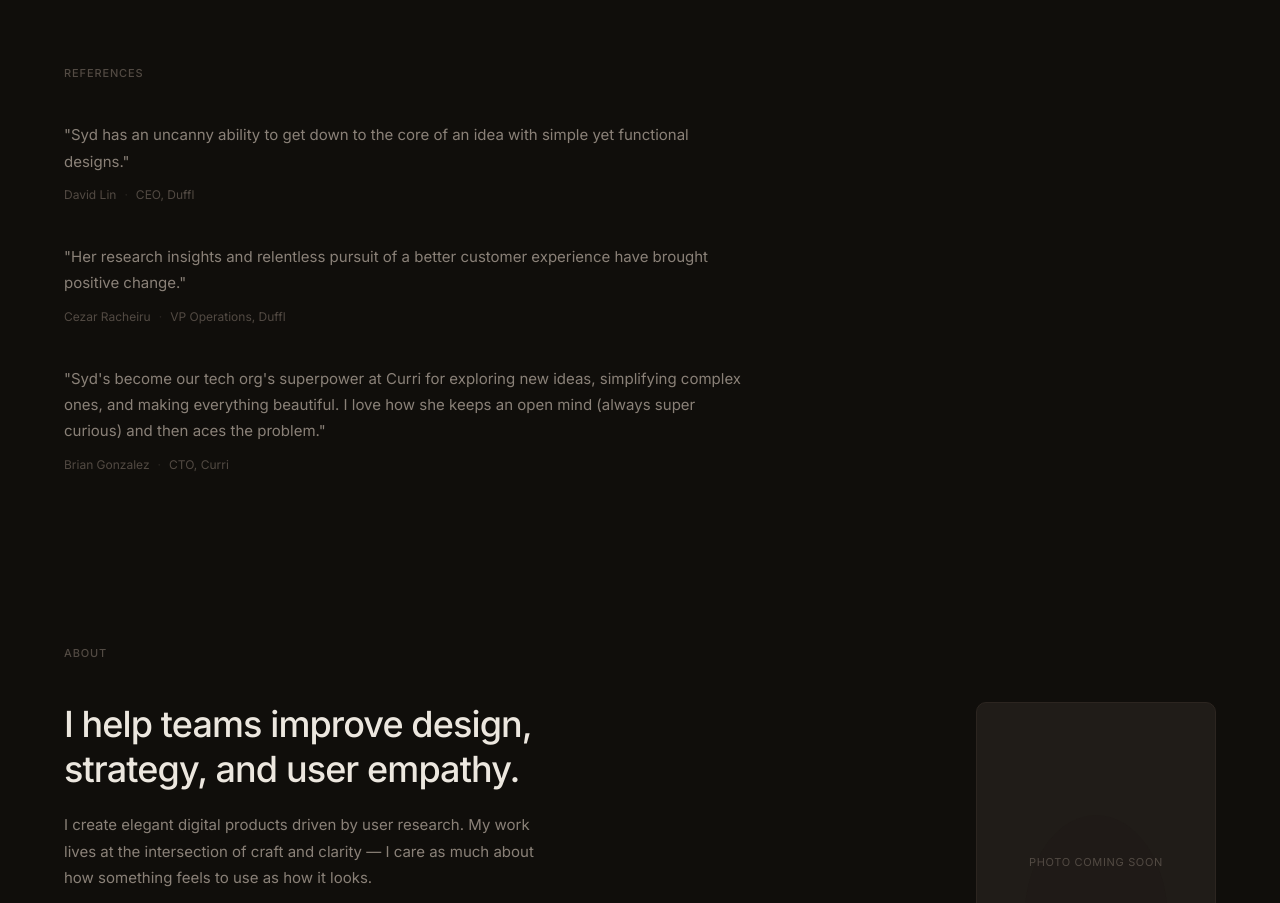
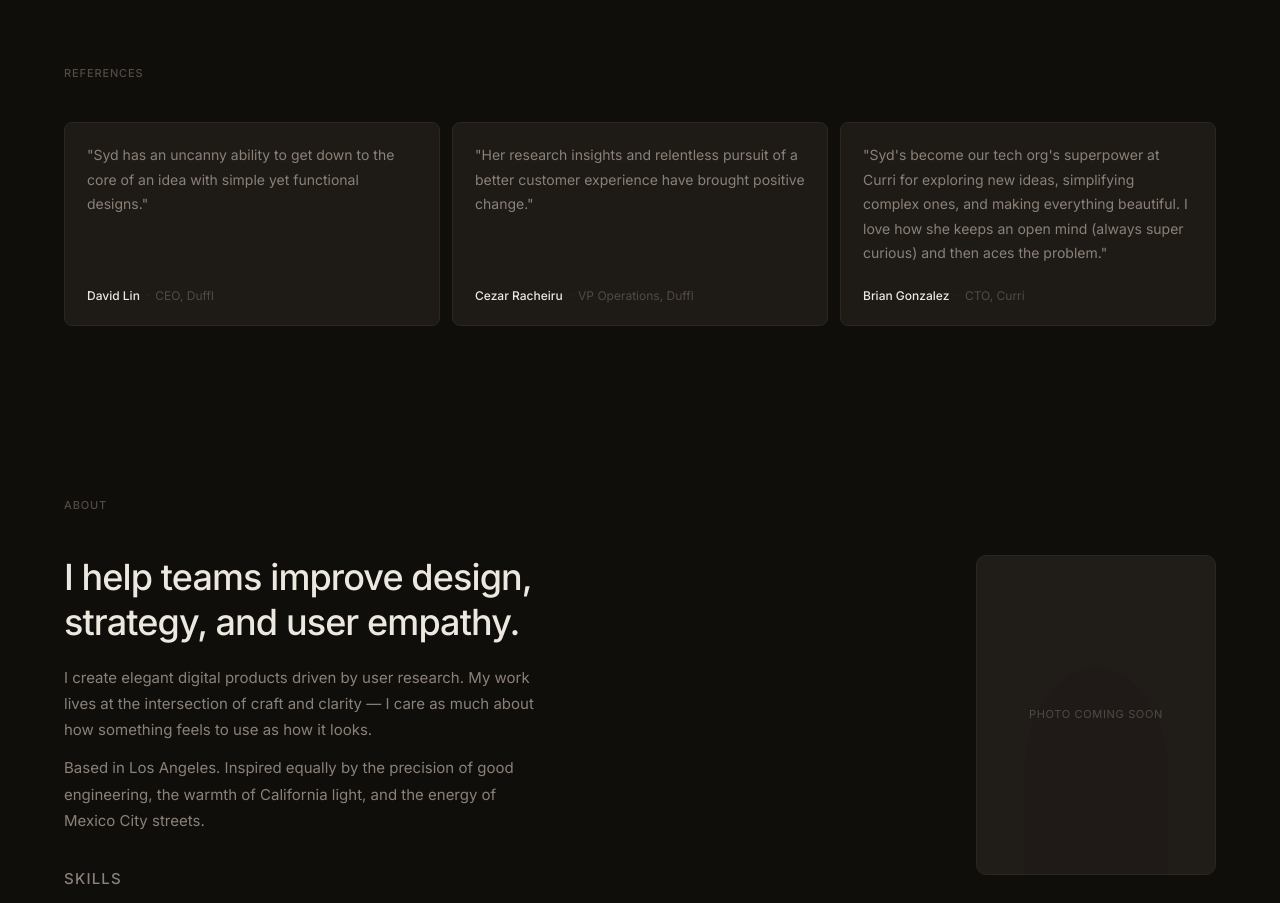
Before and after one commit to Sydneyberes/syd-app, a React (Vite) app: page / in a window 1280 px wide. Shown: the part 1900-2803 px from the top of the page. Built offline with nearby package versions, Linux system fonts and the light colour scheme.

Commit message:
Restore 3-up reference cards, restyled to match warm aesthetic

```diff
--- a/src/components/References.jsx
+++ b/src/components/References.jsx
@@ -4,14 +4,14 @@ function References() {
   return (
     <section className="section" id="references">
       <p className="section-label">References</p>
-      <div className="ref-list">
+      <div className="ref-grid">
         {testimonials.map((t) => (
-          <blockquote key={t.id} className="ref-item">
+          <blockquote key={t.id} className="ref-card">
             <p className="ref-quote">"{t.quote}"</p>
             <footer className="ref-author">
-              {t.name}
+              <span className="ref-name">{t.name}</span>
               <span className="ref-sep">·</span>
-              {t.title}, {t.company}
+              <span className="ref-title">{t.title}, {t.company}</span>
             </footer>
           </blockquote>
         ))}
--- a/src/index.css
+++ b/src/index.css
@@ -423,23 +423,26 @@ body::before {
    REFERENCES
    =========================== */
 
-.ref-list {
+.ref-grid {
+  display: grid;
+  grid-template-columns: repeat(auto-fit, minmax(260px, 1fr));
+  gap: 12px;
+}
+
+.ref-card {
+  margin: 0;
+  padding: 20px 22px;
+  background: var(--bg-raised);
+  border: 1px solid var(--border);
+  border-radius: 8px;
   display: flex;
   flex-direction: column;
-  gap: 40px;
-  max-width: 680px;
-}
-
-.ref-item {
-  margin: 0;
-  padding: 0;
-  display: flex;
-  flex-direction: column;
-  gap: 10px;
+  justify-content: space-between;
+  gap: 20px;
 }
 
 .ref-quote {
-  font-size: 15px;
+  font-size: 14px;
   line-height: 1.75;
   color: var(--text-2);
   margin: 0;
@@ -449,12 +452,24 @@ body::before {
 .ref-author {
   display: flex;
   align-items: center;
-  gap: 8px;
+  gap: 6px;
+  flex-wrap: wrap;
+}
+
+.ref-name {
+  font-size: 12px;
+  font-weight: 500;
+  color: var(--text);
+}
+
+.ref-title {
   font-size: 12px;
   color: var(--text-3);
 }
 
 .ref-sep {
+  font-size: 12px;
+  color: var(--text-3);
   opacity: 0.4;
   user-select: none;
 }
```
